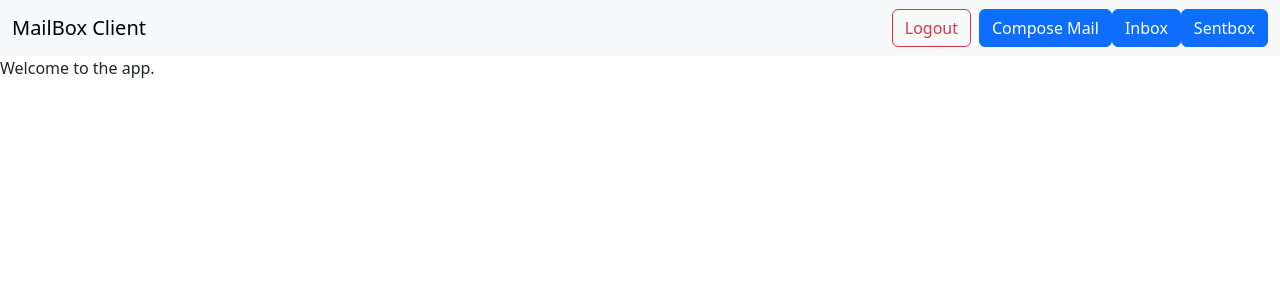
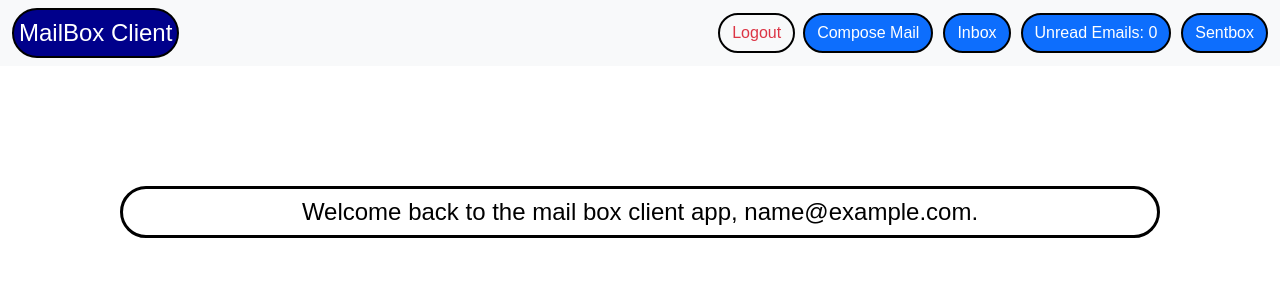
Before and after one commit to RishabhChhokar/Mail-box-client, a React (Vite) app: page / in a window 1280 px wide. Shown: the top 300 px of the page. Built offline with nearby package versions, Linux system fonts and the light colour scheme; no server answers; the database is empty; sample sign-in values are in the browser's storage.

Commit message:
Changed styling, add state in redux for unread Emails.

```diff
--- a/src/components/Layout/MainNavigation.jsx
+++ b/src/components/Layout/MainNavigation.jsx
@@ -1,6 +1,7 @@
 import { useSelector, useDispatch } from "react-redux";
 import { Link, useNavigate } from "react-router-dom";
 import { resetAuth } from "../../store/auth-slice";
+import UnreadEmails from "../Mail/UnreadEmails";
 
 const MainNavigation = () => {
   const navigate = useNavigate();
@@ -15,14 +16,39 @@ const MainNavigation = () => {
   return (
     <nav className="navbar bg-light">
       <div className="container-fluid">
-        <Link className="navbar-brand" to="/">
+        <Link
+          style={{
+            fontFamily: "Arial, Helvetica, sans-serif",
+            fontSize: "1.5rem",
+            color: "white",
+            margin: "0",
+            padding: "5px",
+            border: "2px solid black",
+            borderRadius: "50px",
+            background: "darkblue",
+          }}
+          className="navbar-brand"
+          to="/"
+        >
           MailBox Client
         </Link>
         <div>
           <ul className="navbar-nav ml-auto">
             {!isLogged && (
-              <li style={{ height: "40px" }}>
-                <Link className="btn btn-primary" to="/auth">
+              <li
+                style={{
+                  height: "40px",
+                }}
+              >
+                <Link
+                  style={{
+                    fontFamily: "Arial, Helvetica, sans-serif",
+                    border: "2px solid black",
+                    borderRadius: "50px",
+                  }}
+                  className="btn btn-primary"
+                  to="/auth"
+                >
                   Login
                 </Link>
               </li>
@@ -30,18 +56,50 @@ const MainNavigation = () => {
             {isLogged && (
               <li style={{ display: "flex", alignItems: "center" }}>
                 <button
+                  style={{
+                    fontFamily: "Arial, Helvetica, sans-serif",
+                    border: "2px solid black",
+                    borderRadius: "50px",
+                  }}
                   className="btn btn-outline-danger me-2"
                   onClick={logoutHandler}
                 >
                   Logout
                 </button>
-                <Link className="btn btn-primary" to="/send">
+                <Link
+                  style={{
+                    marginRight: "10px",
+                    fontFamily: "Arial, Helvetica, sans-serif",
+                    border: "2px solid black",
+                    borderRadius: "50px",
+                  }}
+                  className="btn btn-primary"
+                  to="/send"
+                >
                   Compose Mail
                 </Link>
-                <Link className="btn btn-primary" to="/inbox">
+                <Link
+                  style={{
+                    marginRight: "10px",
+                    fontFamily: "Arial, Helvetica, sans-serif",
+                    border: "2px solid black",
+                    borderRadius: "50px",
+                  }}
+                  className="btn btn-primary"
+                  to="/inbox"
+                >
                   Inbox
                 </Link>
-                <Link className="btn btn-primary" to="/sentbox">
+                  {isLogged && <UnreadEmails/>}
+                <Link
+                  style={{
+                    fontFamily: "Arial, Helvetica, sans-serif",
+                    border: "2px solid black",
+                    borderRadius: "50px",
+                  }}
+                  className="btn btn-primary"
+                  to="/sentbox"
+                >
                   Sentbox
                 </Link>
               </li>
--- a/src/components/Mail/Compose.jsx
+++ b/src/components/Mail/Compose.jsx
@@ -27,6 +27,7 @@ const Compose = () => {
       subject: subRef.current.value,
       body: JSON.stringify(rawContent),
       sender: senderEmail,
+      read : false
     };
 
     try {
@@ -62,7 +63,15 @@ const Compose = () => {
         wrapperClassName="wrapper-class"
         editorClassName="editor-class"
       />
-      <button className="send-button" onClick={sendEmail}>
+      <button
+        style={{
+          fontFamily: "Arial, Helvetica, sans-serif",
+          border: "2px solid black",
+          borderRadius: "50px",
+        }}
+        className="send-button"
+        onClick={sendEmail}
+      >
         Send
       </button>
       <style>{`
--- a/src/components/Mail/Inbox.jsx
+++ b/src/components/Mail/Inbox.jsx
@@ -1,14 +1,22 @@
 import { useEffect, useState } from "react";
 import { db } from "../../firebase/firebaseConfig";
-import { collection, getDocs, query, where } from "firebase/firestore";
+import {
+  collection,
+  getDocs,
+  query,
+  where,
+  updateDoc,
+  doc,
+} from "firebase/firestore";
 import { useSelector } from "react-redux";
 import { ListGroup } from "react-bootstrap";
 import { convertFromRaw } from "draft-js";
-
+import { useDispatch } from "react-redux";
+import { updateUnreadEmails } from "../../store/auth-slice";
 const Inbox = () => {
   const [emails, setEmails] = useState([]);
   const userEmail = useSelector((state) => state.auth.userEmail);
-
+  const dispatch = useDispatch();
   useEffect(() => {
     const fetchEmails = async () => {
       const q = query(
@@ -24,10 +32,24 @@ const Inbox = () => {
     fetchEmails();
   }, [userEmail]);
 
+  const markAsRead = async (id) => {
+    const emailRef = doc(db, userEmail + "_receivedEmails", id);
+    await updateDoc(emailRef, { read: true });
+    const q = query(
+      collection(db, userEmail + "_receivedEmails"),
+      where("to", "==", userEmail)
+    );
+    const querySnapshot = await getDocs(q);
+    setEmails(querySnapshot.docs.map((doc) => ({ ...doc.data(), id: doc.id })));
+    const unreadCount = querySnapshot.docs.filter(
+      (doc) => !doc.data().read
+    ).length;
+    dispatch(updateUnreadEmails(unreadCount));
+  };
+
   return (
     <ListGroup>
       {emails.map((email) => {
-
         const contentState = convertFromRaw(JSON.parse(email.body));
 
         const text = contentState.getPlainText();
@@ -43,6 +65,24 @@ const Inbox = () => {
             <p>
               <strong>Body:</strong> {text}
             </p>
+            <p>
+              <strong>Read:</strong> {email.read ? "Yes" : "No"}
+            </p>
+            {!email.read && (
+              <button
+                style={{
+                  fontFamily: "Arial, Helvetica, sans-serif",
+                  fontSize: "13px",
+                  border: "2px solid black",
+                  borderRadius: "50px",
+                  padding: "3px",
+                }}
+                className="btn btn-secondary"
+                onClick={() => markAsRead(email.id)}
+              >
+                Mark as Read
+              </button>
+            )}
           </ListGroup.Item>
         );
       })}
--- /dev/null
+++ b/src/components/Mail/UnreadEmails.jsx
@@ -0,0 +1,43 @@
+import { useEffect } from "react";
+import { db } from "../../firebase/firebaseConfig";
+import { collection, getDocs, query, where } from "firebase/firestore";
+import { useSelector, useDispatch } from "react-redux";
+import {updateUnreadEmails} from "../../store/auth-slice"
+const UnreadEmails = () => {
+  const userEmail = useSelector((state) => state.auth.userEmail);
+  const unreadEmails = useSelector((state) => state.auth.unreadEmails);
+  const dispatch = useDispatch();
+
+  useEffect(() => {
+    const fetchUnreadEmails = async () => {
+      const q = query(
+        collection(db, userEmail + "_receivedEmails"),
+        where("to", "==", userEmail),
+        where("read", "==", false)
+      );
+      const querySnapshot = await getDocs(q);
+      dispatch(updateUnreadEmails(querySnapshot.size));
+    };
+
+    fetchUnreadEmails();
+  }, [userEmail, dispatch]);
+
+  return (
+    <div>
+      <h2
+        style={{
+          marginRight: "10px",
+          marginBottom : "0px",
+          fontFamily: "Arial, Helvetica, sans-serif",
+          border: "2px solid black",
+          borderRadius: "50px",
+        }}
+        className="btn btn-primary"
+      >
+        Unread Emails: {unreadEmails}
+      </h2>
+    </div>
+  );
+};
+
+export default UnreadEmails;
--- a/src/pages/AuthForm.jsx
+++ b/src/pages/AuthForm.jsx
@@ -32,7 +32,7 @@ const AuthForm = () => {
 
   const submitHandler = async (event) => {
     event.preventDefault();
-
+    dispatch(setLoading(true));
     const enteredEmail = emailInputRef.current.value;
     const enteredPassword = passwordInputRef.current.value;
 
@@ -93,7 +93,9 @@ const AuthForm = () => {
         style={{
           boxShadow: "0 1.4px 4px rgba(0, 0, 0, 0.2)",
           padding: "10px 10px",
-          borderRadius: "8px",
+          fontFamily: "Arial, Helvetica, sans-serif",
+          border: "2px solid black",
+          borderRadius: "20px",
         }}
       >
         {error && <p style={{ color: "red", textAlign: "start" }}>*{error}</p>}
@@ -154,19 +156,38 @@ const AuthForm = () => {
             )}
           </div>
           <div>
-            {!isLoading && (
-              <button className="btn btn-primary me-2">
+            {!isLoading ? (
+              <button
+                style={{
+                  fontFamily: "Arial, Helvetica, sans-serif",
+                  border: "2px solid black",
+                  borderRadius: "50px",
+                }}
+                className="btn btn-primary me-2"
+              >
                 {isLogin ? "Login" : "Create Account"}
               </button>
+            ) : (
+              <div className="d-flex justify-content-center">
+                <div className="spinner-border text-primary" role="status">
+                  <span className="visually-hidden">Loading...</span>
+                </div>
+              </div>
             )}
-            {isLoading && <p>Sending request...</p>}
+            {!isLoading && (
               <button
+                style={{
+                  fontFamily: "Arial, Helvetica, sans-serif",
+                  border: "2px solid black",
+                  borderRadius: "50px",
+                }}
                 type="button"
                 className="btn btn-secondary"
                 onClick={switchAuthModeHandler}
               >
                 {isLogin ? "Create new account" : "Have an account? Login"}
               </button>
+            )}
           </div>
         </form>
       </div>
--- a/src/pages/HomePage.jsx
+++ b/src/pages/HomePage.jsx
@@ -5,7 +5,7 @@ import "react-draft-wysiwyg/dist/react-draft-wysiwyg.css";
 const HomePage = () => {
   const navigate = useNavigate();
   const isLogged = useSelector((state) => state.auth.isLogged);
-
+  let currentUser =  useSelector((state) => state.auth.userEmail)
   useEffect(() => {
     if (!isLogged) {
       navigate("/auth");
@@ -16,7 +16,22 @@ const HomePage = () => {
     return null;
   }
 
-  return <div>Welcome to the app.</div>;
+  return (
+    <div
+      style={{
+        fontFamily: "Arial, Helvetica, sans-serif",
+        fontSize: "1.5rem",
+        color: "black",
+        margin: "120px",
+        padding: "5px",
+        textAlign : "center",
+        borderRadius: "50px",
+        border : "3px solid black"
+      }}
+    >
+      Welcome back to the mail box client app, {currentUser}.
+    </div>
+  );
 };
 
 export default HomePage;
--- a/src/store/auth-slice.jsx
+++ b/src/store/auth-slice.jsx
@@ -7,6 +7,7 @@ const initialState = {
   isLogged: localStorage.getItem("isLogged") === "true",
   token: localStorage.getItem("userToken") || null,
   userEmail: localStorage.getItem("userEmail") || null,
+  unreadEmails: parseInt(localStorage.getItem("unreadEmails")) || 0,
 };
 
 const authSlice = createSlice({
@@ -41,10 +42,16 @@ const authSlice = createSlice({
       state.isLogged = false;
       state.token = null;
       state.userEmail = null;
+      state.unreadEmails = 0;
 
       localStorage.removeItem("isLogged");
       localStorage.removeItem("userToken");
       localStorage.removeItem("userEmail");
+      localStorage.removeItem("unreadEmails");
+    },
+    updateUnreadEmails(state, action) {
+      state.unreadEmails = action.payload;
+      localStorage.setItem("unreadEmails", action.payload);
     },
   },
 });
@@ -56,5 +63,6 @@ export const {
   clearError,
   setLoggedStatus,
   resetAuth,
+  updateUnreadEmails,
 } = authSlice.actions;
 export default authSlice.reducer;
```
Lines whose indentation alone changed are shown as unchanged.
